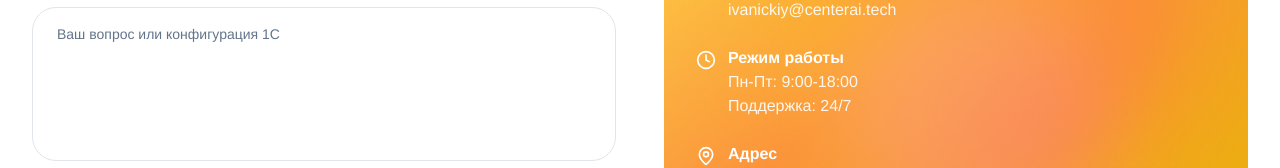
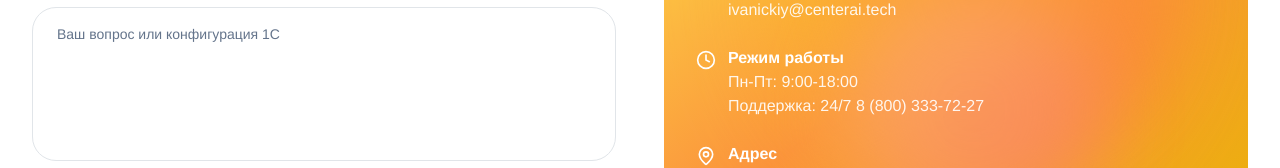
Before and after one commit to pr-poehali-dev/1c-fresh-launch, a React (Vite) app: page / in a window 1280 px wide. Shown: the part 5422-5590 px from the top of the page. Built offline with nearby package versions, Linux system fonts and the light colour scheme.

Commit message:
Добавить контактный телефон в поддержку

```diff
--- a/src/components/Contact.tsx
+++ b/src/components/Contact.tsx
@@ -201,7 +201,10 @@ export default function Contact() {
                       <p className="text-white/90">
                         Пн-Пт: 9:00-18:00
                         <br />
-                        Поддержка: 24/7
+                        Поддержка: 24/7{' '}
+                        <a href="tel:88003337227" className="hover:text-white hover:underline transition-all">
+                          8 (800) 333-72-27
+                        </a>
                       </p>
                     </div>
                   </div>
```
